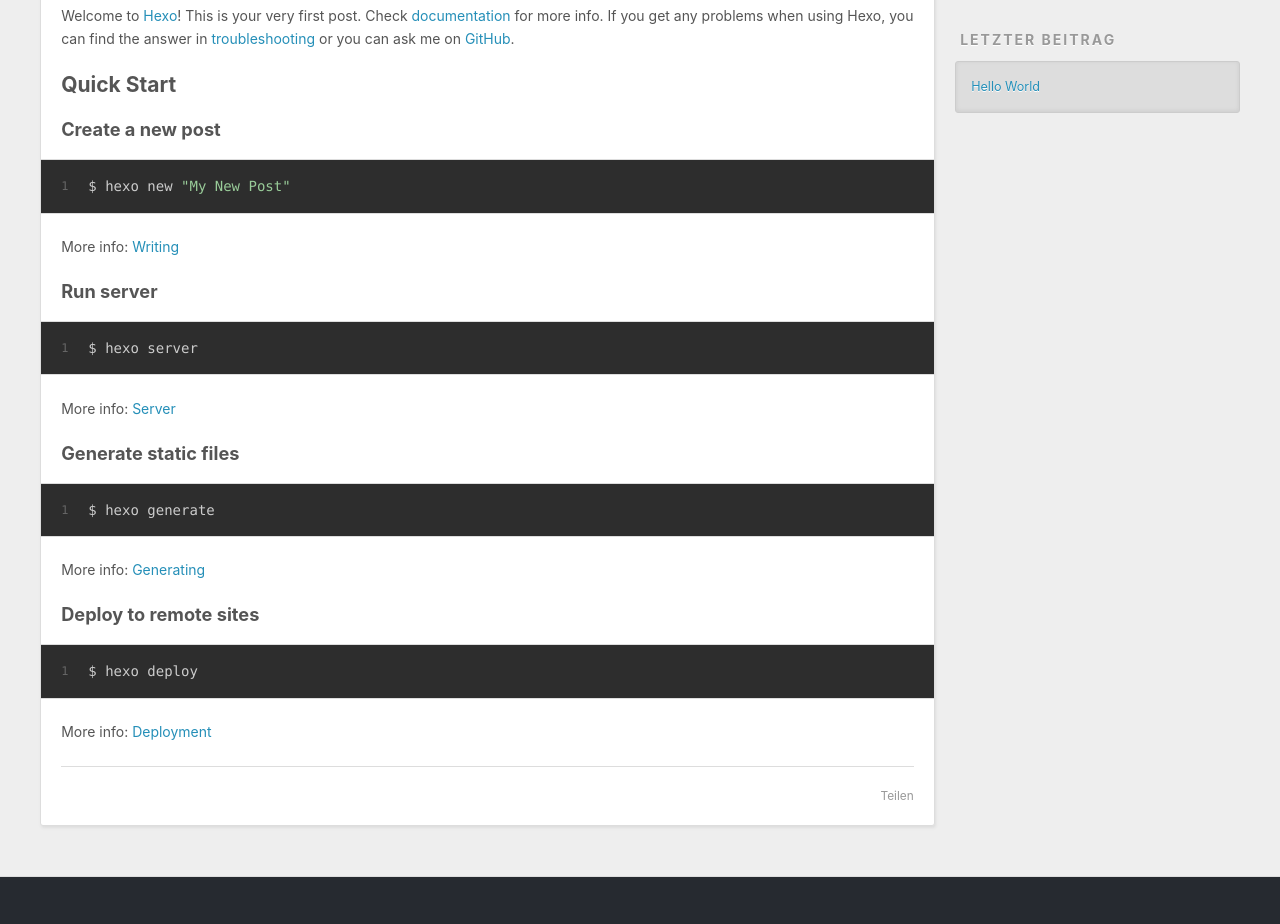
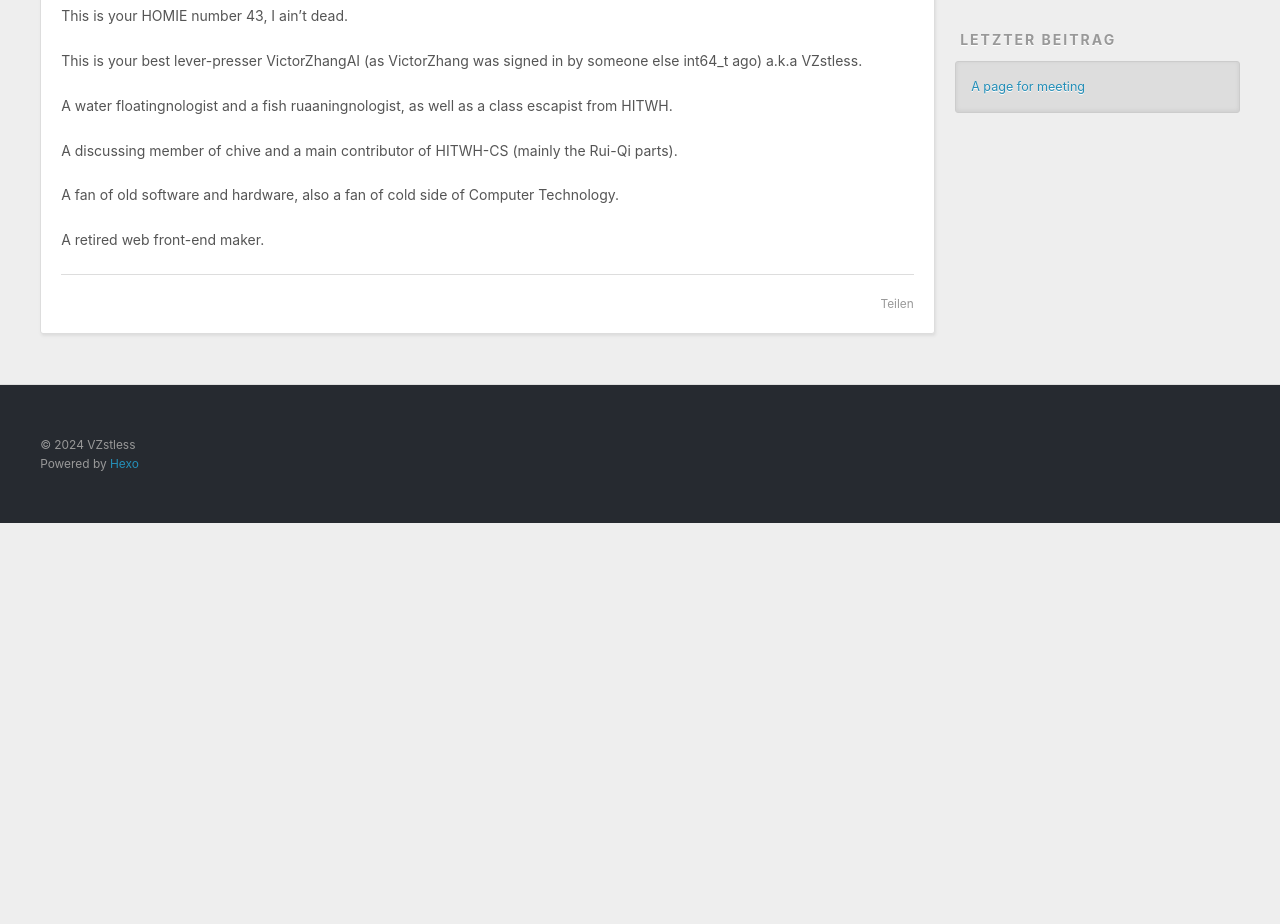
Before and after one commit to VictorZhangAI/VictorZhangAI.github.io, a plain HTML site: page 2024/08/13/hello-world/index.html in a window 1280 px wide. Shown: the part 448-1372 px from the top of the page. After the commit the page ends 971 px from the top, so only its background shows below. Drawn offline with Linux system fonts and the light colour scheme.

Commit message:
Site updated: 2024-08-13 12:25:09

```diff
--- a/2024/08/13/hello-world/index.html
+++ b/2024/08/13/hello-world/index.html
@@ -4,17 +4,17 @@
   <meta charset="utf-8">
 
 
-  <title>Hello World | articleTube</title>
+  <title>A page for meeting | articleTube</title>
   <meta name="viewport" content="width=device-width, initial-scale=1, shrink-to-fit=no">
-  <meta name="description" content="Welcome to Hexo! This is your very first post. Check documentation for more info. If you get any problems when using Hexo, you can find the answer in troubleshooting or you can ask me on GitHub. Quick">
+  <meta name="description" content="This is your HOMIE number 43, I ain’t dead. This is your best lever-presser VictorZhangAI (as VictorZhang was signed in by someone else int64_t ago) a.k.a VZstless. A water floatingnologist and a fish">
 <meta property="og:type" content="article">
-<meta property="og:title" content="Hello World">
+<meta property="og:title" content="A page for meeting">
 <meta property="og:url" content="http://example.com/2024/08/13/hello-world/index.html">
 <meta property="og:site_name" content="articleTube">
-<meta property="og:description" content="Welcome to Hexo! This is your very first post. Check documentation for more info. If you get any problems when using Hexo, you can find the answer in troubleshooting or you can ask me on GitHub. Quick">
+<meta property="og:description" content="This is your HOMIE number 43, I ain’t dead. This is your best lever-presser VictorZhangAI (as VictorZhang was signed in by someone else int64_t ago) a.k.a VZstless. A water floatingnologist and a fish">
 <meta property="og:locale" content="zh_CN">
 <meta property="article:published_time" content="2024-08-13T02:37:41.042Z">
-<meta property="article:modified_time" content="2024-08-13T02:37:41.042Z">
+<meta property="article:modified_time" content="2024-08-13T04:24:09.048Z">
 <meta property="article:author" content="VZstless">
 <meta name="twitter:card" content="summary">
 
@@ -89,7 +89,7 @@
 
 
     <h1 class="p-name article-title" itemprop="headline name">
-      Hello World
+      A page for meeting
     </h1>
 
 
@@ -97,24 +97,17 @@
 
     <div class="e-content article-entry" itemprop="articleBody">
 
-        <p>Welcome to <a target="_blank" rel="noopener" href="https://hexo.io/">Hexo</a>! This is your very first post. Check <a target="_blank" rel="noopener" href="https://hexo.io/docs/">documentation</a> for more info. If you get any problems when using Hexo, you can find the answer in <a target="_blank" rel="noopener" href="https://hexo.io/docs/troubleshooting.html">troubleshooting</a> or you can ask me on <a target="_blank" rel="noopener" href="https://github.com/hexojs/hexo/issues">GitHub</a>.</p>
-<h2 id="Quick-Start"><a href="#Quick-Start" class="headerlink" title="Quick Start"></a>Quick Start</h2><h3 id="Create-a-new-post"><a href="#Create-a-new-post" class="headerlink" title="Create a new post"></a>Create a new post</h3><figure class="highlight bash"><table><tr><td class="gutter"><pre><span class="line">1</span><br></pre></td><td class="code"><pre><span class="line">$ hexo new <span class="string">&quot;My New Post&quot;</span></span><br></pre></td></tr></table></figure>
-
-<p>More info: <a target="_blank" rel="noopener" href="https://hexo.io/docs/writing.html">Writing</a></p>
-<h3 id="Run-server"><a href="#Run-server" class="headerlink" title="Run server"></a>Run server</h3><figure class="highlight bash"><table><tr><td class="gutter"><pre><span class="line">1</span><br></pre></td><td class="code"><pre><span class="line">$ hexo server</span><br></pre></td></tr></table></figure>
-
-<p>More info: <a target="_blank" rel="noopener" href="https://hexo.io/docs/server.html">Server</a></p>
-<h3 id="Generate-static-files"><a href="#Generate-static-files" class="headerlink" title="Generate static files"></a>Generate static files</h3><figure class="highlight bash"><table><tr><td class="gutter"><pre><span class="line">1</span><br></pre></td><td class="code"><pre><span class="line">$ hexo generate</span><br></pre></td></tr></table></figure>
-
-<p>More info: <a target="_blank" rel="noopener" href="https://hexo.io/docs/generating.html">Generating</a></p>
-<h3 id="Deploy-to-remote-sites"><a href="#Deploy-to-remote-sites" class="headerlink" title="Deploy to remote sites"></a>Deploy to remote sites</h3><figure class="highlight bash"><table><tr><td class="gutter"><pre><span class="line">1</span><br></pre></td><td class="code"><pre><span class="line">$ hexo deploy</span><br></pre></td></tr></table></figure>
-
-<p>More info: <a target="_blank" rel="noopener" href="https://hexo.io/docs/one-command-deployment.html">Deployment</a></p>
+        <p>This is your HOMIE number 43, I ain’t dead.</p>
+<p>This is your best lever-presser VictorZhangAI (as VictorZhang was signed in by someone else int64_t ago) a.k.a VZstless.</p>
+<p>A water floatingnologist and a fish ruaaningnologist, as well as a class escapist from HITWH.</p>
+<p>A discussing member of chive and a main contributor of HITWH-CS (mainly the Rui-Qi parts).</p>
+<p>A fan of old software and hardware, also a fan of cold side of Computer Technology.</p>
+<p>A retired web front-end maker.</p>
 
 
     </div>
     <footer class="article-footer">
-      <a data-url="http://example.com/2024/08/13/hello-world/" data-id="clzrthn940000aouhfex62qf9" data-title="Hello World" class="article-share-link"><span class="fa fa-share">Teilen</span></a>
+      <a data-url="http://example.com/2024/08/13/hello-world/" data-id="clzrthn940000aouhfex62qf9" data-title="A page for meeting" class="article-share-link"><span class="fa fa-share">Teilen</span></a>
 
 
 
@@ -155,7 +148,7 @@
       <ul>
 
           <li>
-            <a href="/2024/08/13/hello-world/">Hello World</a>
+            <a href="/2024/08/13/hello-world/">A page for meeting</a>
           </li>
 
       </ul>
```
Also changed, not shown: archives/2024/08/index.html (+2 -2 lines), archives/2024/index.html (+2 -2 lines), archives/index.html (+2 -2 lines), index.html (+9 -16 lines).
